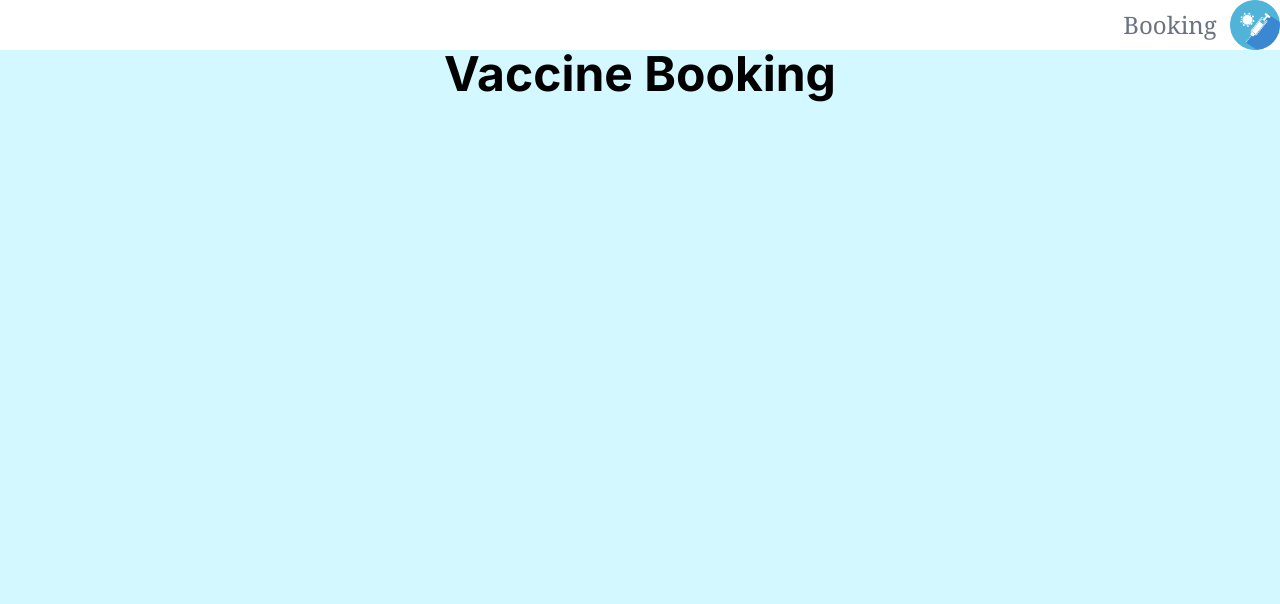
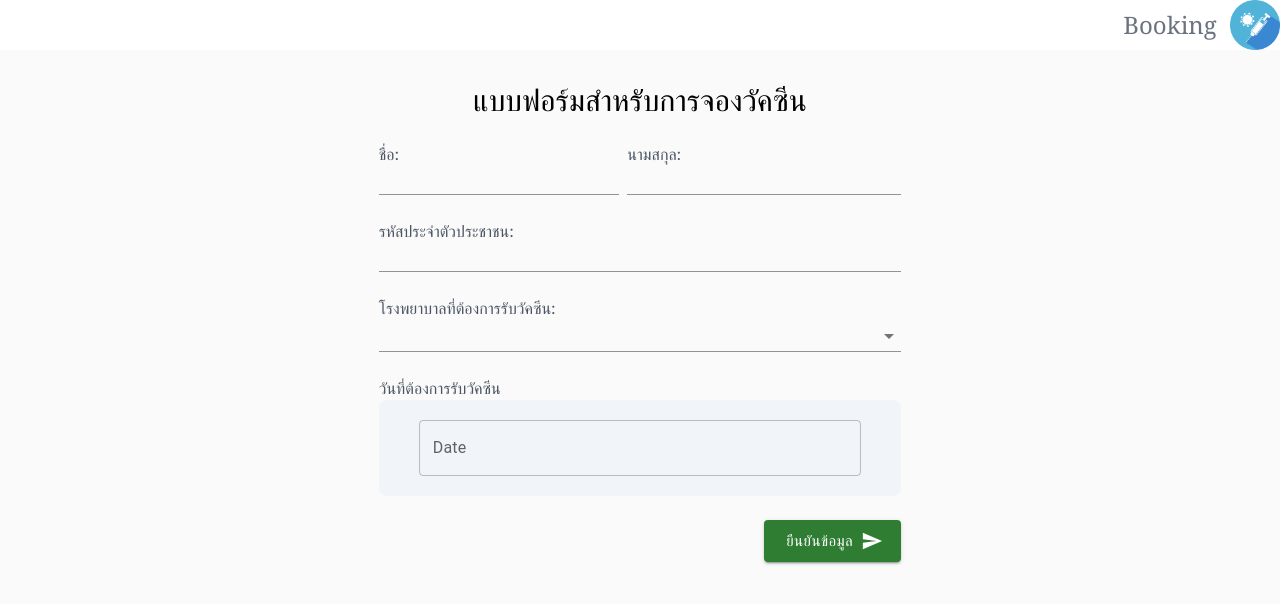
Before and after one commit to PunnyOz2/SW_dev2_Assignments3, a Next.js app: page /booking in a window 1280 px wide. Shown: the top 604 px of the page. Built offline with nearby package versions, Linux system fonts and the light colour scheme.

Commit message:
Assignment 5: Finished

```diff
--- a/package.json
+++ b/package.json
@@ -9,9 +9,15 @@
     "lint": "next lint"
   },
   "dependencies": {
+    "@emotion/react": "^11.11.1",
+    "@emotion/styled": "^11.11.0",
+    "@mui/icons-material": "^5.14.8",
+    "@mui/material": "^5.14.8",
+    "@mui/x-date-pickers": "^6.12.1",
     "@types/node": "20.5.3",
     "@types/react": "18.2.21",
     "@types/react-dom": "18.2.7",
+    "dayjs": "^1.11.9",
     "next": "13.4.19",
     "react": "18.2.0",
     "react-dom": "18.2.0",
--- a/src/app/booking/page.tsx
+++ b/src/app/booking/page.tsx
@@ -1,8 +1,41 @@
+import LocationDateReserve from '@/components/LocationDateReserve'
+import { Select, MenuItem, TextField, Button } from "@mui/material"
+import SendIcon from '@mui/icons-material/Send'
+import { blueGrey } from '@mui/material/colors'
 export default function Home() {
     return (
-        <main>
-            <div className='text-5xl text-center font-bold h-[60px]'>
-                Vaccine Booking
+        <main className="w-[100%] flex flex-col items-center space-y-4 mt-3">
+            <div className="w-fit space-y-6 m-5">
+                <div className="text-3xl font-medium text-center">แบบฟอร์มสำหรับการจองวัคซีน</div>
+                <div className='flex px-3 justify-between gap-2 flex-wrap'>
+                    <div className="text-md text-left text-gray-600 grow">
+                        ชื่อ:
+                        <TextField id="" label="" variant='standard' size="small" hiddenLabel fullWidth/>
+                    </div>
+                    <div className="text-md text-left text-gray-600 grow">
+                        นามสกุล:
+                        <TextField id="" label="" variant='standard' size="small" hiddenLabel fullWidth/>
+                    </div>
+                </div>
+                <div className="text-md text-left text-gray-600 px-3">
+                        รหัสประจำตัวประชาชน:
+                        <TextField id="" label="" variant='standard' size="small" hiddenLabel fullWidth/>
+                </div>
+                <div className="text-md text-left text-gray-600 px-3">
+                    โรงพยาบาลที่ต้องการรับวัคซีน:
+                    <Select variant="standard" name="location" id="location" className="h-[2em]" fullWidth>
+                        <MenuItem value="chula">Chulalongkorn Hospital</MenuItem>
+                        <MenuItem value="rajavithi">Rajavithi Hospital</MenuItem>
+                        <MenuItem value="thammasat">Thammasat University Hospital</MenuItem>
+                    </Select>
+                </div>
+                <div className="text-md text-left text-gray-600 px-3">
+                    วันที่ต้องการรับวัคซีน
+                    <LocationDateReserve />
+                </div>
+                <div className="flex justify-end px-3">
+                    <Button variant="contained" color="success" size="large" endIcon={<SendIcon />} className='bg-green-600'>ยืนยันข้อมูล</Button>
+                </div>
             </div>
         </main>
     )
--- a/src/app/globals.css
+++ b/src/app/globals.css
@@ -90,7 +90,7 @@ body {
 }
 
 body {
-  background: rgb(211, 248, 255);
+  background: rgb(250, 250, 250);
   margin-top:50px;
   color: black;
 }
--- a/src/components/Card.tsx
+++ b/src/components/Card.tsx
@@ -1,9 +1,10 @@
 import Image from 'next/image'
+import InteractiveCard from './InteractiveCard'
 
 export default function Card({ hospitalName, imgSrc }: { hospitalName: string, imgSrc: string }) {
 
   return (
-    <div className='w-1/5 h-[300px] bg-white  rounded-lg shadow-[0px_0px_20px_rgba(0,0,0,1)] transition-shadow hover:shadow-[0px_0px_15px_rgba(128,128,30,1)]'>
+    <InteractiveCard>
         <div className='w-full h-[70%] relative rounded-t-lg'>
           <Image src={imgSrc}
           alt={hospitalName}
@@ -14,6 +15,6 @@ export default function Card({ hospitalName, imgSrc }: { hospitalName: string, i
         <div className='w-full h-[30%] p-[10px] text-black font-semibold text-xl'>
           {hospitalName}
         </div>
-    </div>
+    </InteractiveCard>
   )
 }
--- /dev/null
+++ b/src/components/InteractiveCard.tsx
@@ -0,0 +1,21 @@
+"use client"
+export default function InteractiveCard({ children }: { children: React.ReactNode }) {
+
+    function onCardMouseAction(event: React.SyntheticEvent){
+        if(event.type=='mouseover'){
+            event.currentTarget.classList.remove('shadow-[0px_0px_20px_rgba(0,0,0,1)]', 'bg-white')
+            event.currentTarget.classList.add('shadow-[0px_0px_40px_rgba(0,0,0,1)]','bg-neutral-200')
+        }
+        else{
+            event.currentTarget.classList.remove('shadow-[0px_0px_40px_rgba(0,0,0,1)]','bg-neutral-200')
+            event.currentTarget.classList.add('shadow-[0px_0px_20px_rgba(0,0,0,1)]', 'bg-white')
+        }
+    }
+    return (
+        <div className='w-1/5 h-[300px] rounded-lg bg-white shadow-[0px_0px_20px_rgba(0,0,0,1)]'
+        onMouseOver={(e) => onCardMouseAction(e)}
+        onMouseOut={(e) => onCardMouseAction(e)}>
+            {children}
+        </div>
+    );
+}
--- /dev/null
+++ b/src/components/LocationDateReserve.tsx
@@ -0,0 +1,17 @@
+"use client"
+import { DatePicker } from "@mui/x-date-pickers"
+import { LocalizationProvider } from "@mui/x-date-pickers/LocalizationProvider"
+import { AdapterDayjs } from "@mui/x-date-pickers/AdapterDayjs"
+// import { Select, MenuItem } from "@mui/material"
+
+export default function LocationDateReserve() {
+    return (
+        <div className="bg-slate-100 rounded-lg space-x-5 space-y-2 px-10 py-5 flex-row justify-center w-full">
+            <LocalizationProvider dateAdapter={AdapterDayjs}>
+                <DatePicker className="w-full"
+                    label="Date"
+                />
+            </LocalizationProvider>
+        </div>
+    )
+}
```
Also changed, not shown: 1 other file (tests, documents, lock files or other folders). Lines whose indentation alone changed are shown as unchanged.
